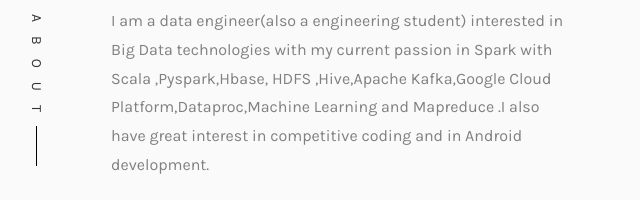
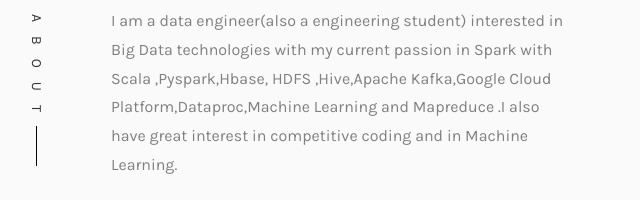
Before and after one commit to anaballe/anand, a plain HTML site: page index.html in a window 1280 px wide. Shown: the part 371-571 px from the top of the page, 640-1280 px from the left. Drawn offline with nearby package versions, Linux system fonts and the light colour scheme; files whose address does not match are found by name; a web font is replaced by a local one.

Commit message:
Update index.html

```diff
--- a/index.html
+++ b/index.html
@@ -139,7 +139,7 @@
 								<div class="rotate">
 									<h2 class="heading">About</h2>
 								</div>
-								<p>I am a data engineer(also a engineering student) interested in Big Data technologies with my current passion in Spark with Scala ,Pyspark,Hbase, HDFS ,Hive,Apache Kafka,Google Cloud Platform,Dataproc,Machine Learning and Mapreduce .I also have great interest in competitive coding and  in Android development.</p>
+								<p>I am a data engineer(also a engineering student) interested in Big Data technologies with my current passion in Spark with Scala ,Pyspark,Hbase, HDFS ,Hive,Apache Kafka,Google Cloud Platform,Dataproc,Machine Learning and Mapreduce .I also have great interest in competitive coding and  in Machine Learning.</p>
 								<p class="colorlib-social-icons">
 									<a href="https://www.facebook.com/anand.shukla.77985741"><i class="icon-facebook4"></i></a>
 									<a href="#"><i class="icon-twitter3"></i></a>
```
